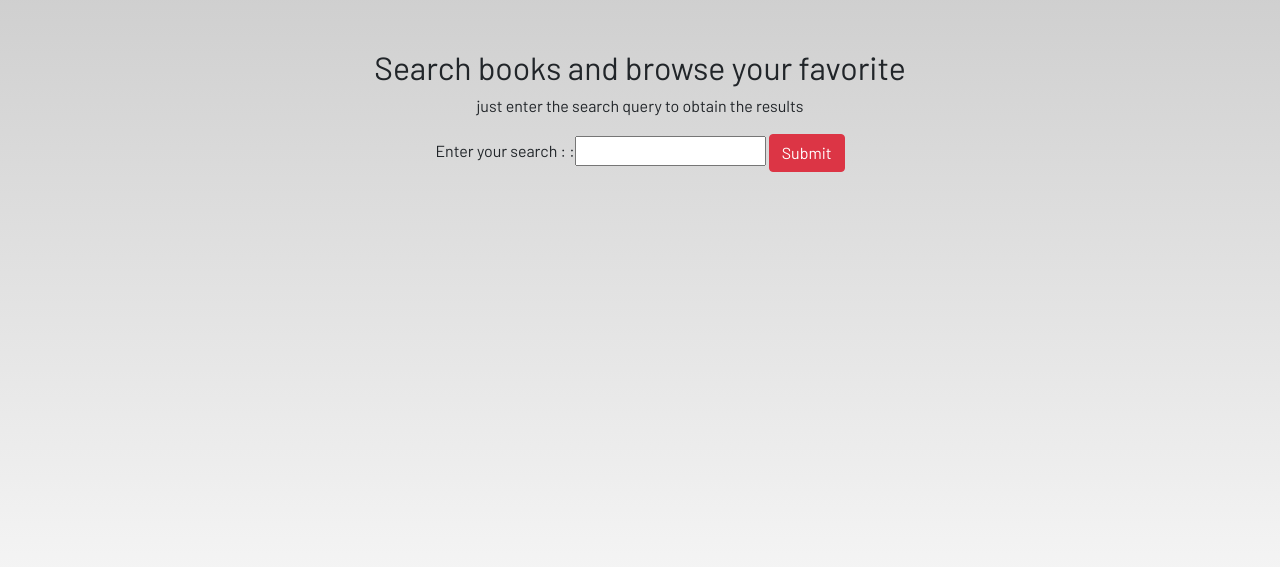
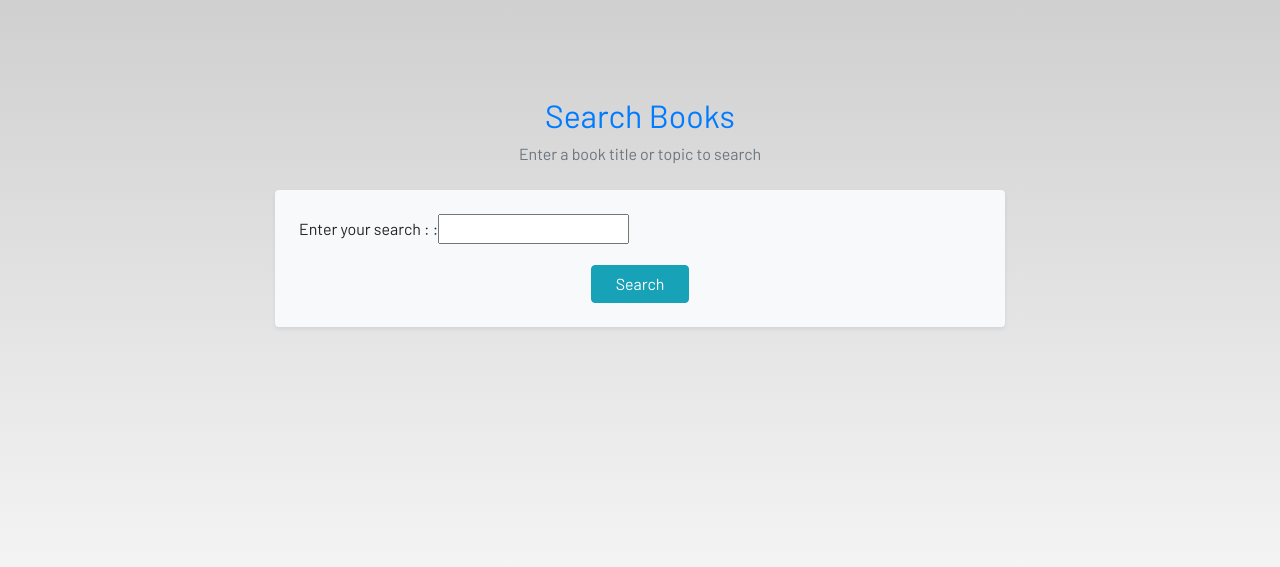
Before and after one commit to khadeashutosh/Student_Study_Portal_Project, a Django app: page /book in a window 1280 px wide. Shown: the part 56-623 px from the top of the page. Run offline with Django 3.2, Linux system fonts and the light colour scheme; some libraries are stand-ins or nearby versions; some web fonts are replaced.

Commit message:
Implement books search and display section

```diff
--- a/student_study_portal/dashboard/templates/dashboard/books.html
+++ b/student_study_portal/dashboard/templates/dashboard/books.html
@@ -1,49 +1,69 @@
-{% extends 'dashboard/base.html' %} {% load static %} {% block content %}
-<section class="text-center container">
-  <h2>Search books and browse your favorite</h2>
-  <p>just enter the search query to obtain the results</p>
-  <b></b>
-  <form action="" method="post">
-    {% csrf_token %} {{form}}
-    <input class="btn btn-danger" type="submit" value="Submit" />
-  </form>
-  <br />
-  {% for result in results %}
-  <a href="{{result.preview}}" target="_blank">
-    <div class="card">
-      <div class="card-header">
-        <div class="row">
-          <div class="col-md-3">
-            <img class="img-fluid" src="{{result.thumbnail}}" alt="" />
-          </div>
-          <div class="col-md-9">
-            <h3 class="p-0 m-0">{{result.title}}</h3>
-            <b>
-              <u>
-                <h5 class="p-0 m-0">{{result.subtitle}}</h5>
-              </u>
-            </b>
-            {% if result.description %}
-            <h6 class="p-0 m-1">{{result.description}}</h6>
-            <b>
-              {% endif %} {% if result.categories %}
-              <h6 class="ml-0 mt-3">
-                Category: {% for Category in result.categories %} {{Category}}
-                {% endfor %}
-              </h6>
-              {% endif %} {% if result.count %}
-              <h6 class="ml-0 mt-1">Pages: {{result.count}}</h6>
-              {% endif %} {% if result.rating %}
-              <h6 class="ml-0 mt-1">Rating: {{result.rating}}</h6>
+{% extends 'dashboard/base.html' %}
+{% load static %}
+{% block content %}
+
+<section class="container mt-5">
+  <div class="text-center mb-4">
+    <h2 class="text-primary">Search Books</h2>
+    <p class="text-muted">Enter a book title or topic to search</p>
+  </div>
+
+  <div class="row justify-content-center">
+    <div class="col-md-8">
+      <form method="POST" class="p-4 bg-light rounded shadow-sm">
+        {% csrf_token %}
+        <div class="form-group">
+          {{ form }}
+        </div>
+        <div class="text-center mt-3">
+          <input class="btn btn-info px-4" type="submit" value="Search">
+        </div>
+      </form>
+    </div>
+  </div>
+
+  {% if results %}
+    <div class="row mt-5">
+      {% for result in results %}
+      <div class="col-md-6 mb-4">
+        <div class="card shadow-sm h-100">
+          <div class="row no-gutters">
+            <div class="col-md-4">
+              {% if result.thumbnail %}
+              <img src="{{ result.thumbnail }}" class="card-img" alt="{{ result.title }}">
+              {% else %}
+              <img src="{% static 'images/no-image.png' %}" class="card-img" alt="No Image">
               {% endif %}
-            </b>
+            </div>
+            <div class="col-md-8">
+              <div class="card-body">
+                <h5 class="card-title text-primary">{{ result.title }}</h5>
+                {% if result.subtitle %}
+                  <h6 class="card-subtitle mb-2 text-muted">{{ result.subtitle }}</h6>
+                {% endif %}
+                {% if result.description %}
+                  <p class="card-text small text-justify">{{ result.description|truncatechars:200 }}</p>
+                {% endif %}
+                <ul class="list-unstyled mb-1">
+                  {% if result.categories %}
+                  <li><strong>Categories:</strong> {{ result.categories|join:", " }}</li>
+                  {% endif %}
+                  {% if result.count %}
+                  <li><strong>Pages:</strong> {{ result.count }}</li>
+                  {% endif %}
+                  {% if result.rating %}
+                  <li><strong>Rating:</strong> {{ result.rating }}</li>
+                  {% endif %}
+                </ul>
+                <a href="{{ result.preview }}" target="_blank" class="btn btn-sm btn-outline-primary mt-2">Preview</a>
+              </div>
+            </div>
           </div>
         </div>
       </div>
+      {% endfor %}
     </div>
-  </a>
-  {% endfor %}
-  <br />
+  {% endif %}
 </section>
 
 {% endblock content %}
```
